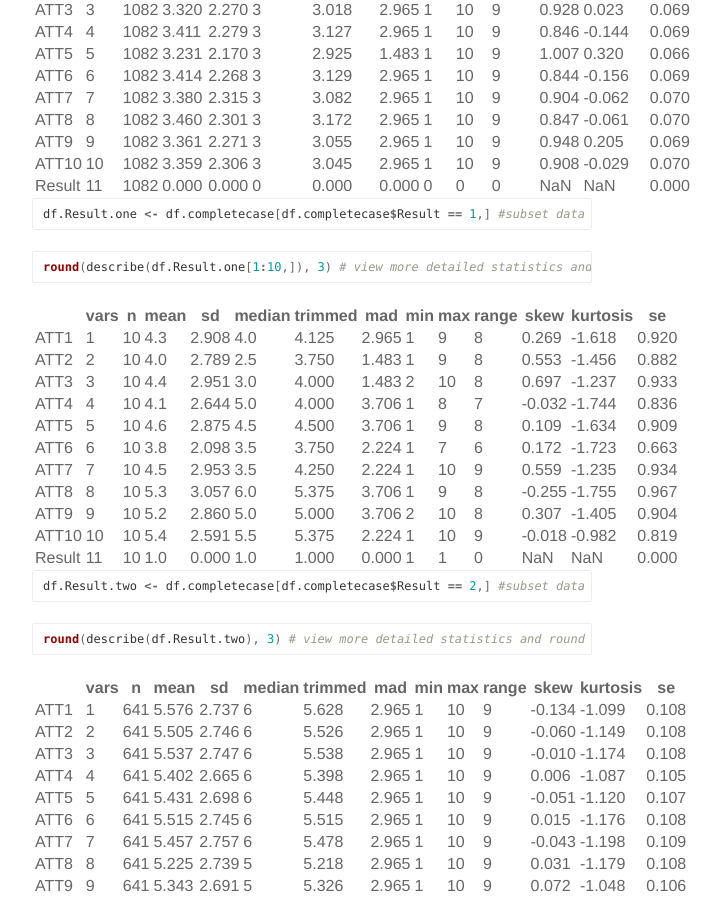
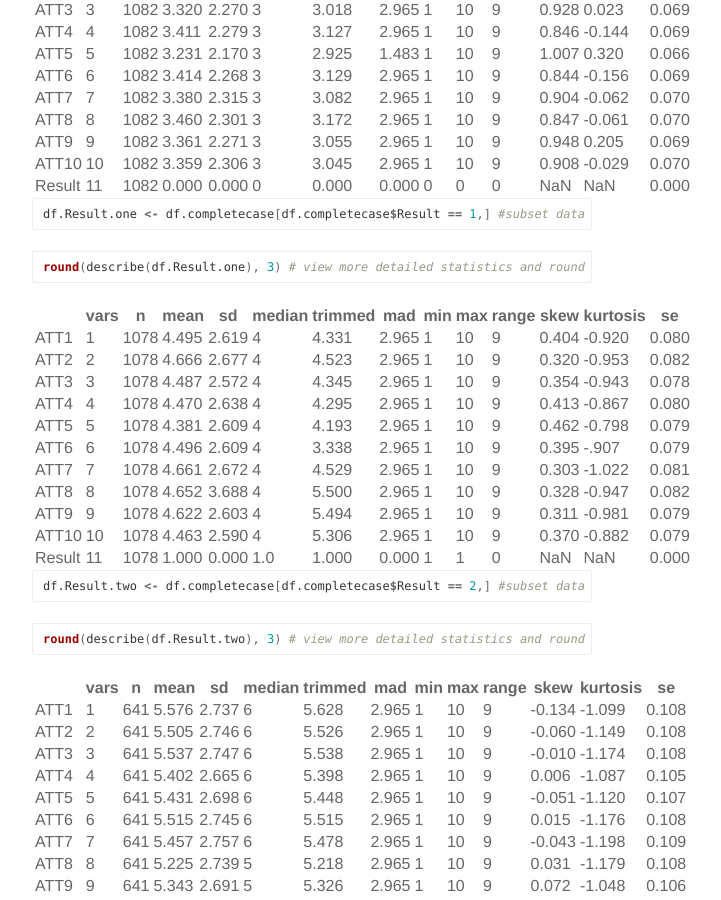
Before and after one commit to lawko698/lawko698.github.io, a Jekyll site: the page built from _posts/2018-08-16-classification-imbalance-classes.markdown, in a window 1280 px wide and 900 px high, scrolled down 6850 px. Shown: the whole window, without its empty margins (328-1049 px from the left). Built offline with Jekyll 4.4.1, drawn with Linux system fonts in a browser that asks for light colours; some of the changed text lies outside the part shown.

Commit message:
Update 2018-08-16-classification-imbalance-classes.markdown

````diff
--- a/_posts/2018-08-16-classification-imbalance-classes.markdown
+++ b/_posts/2018-08-16-classification-imbalance-classes.markdown
@@ -373,25 +373,23 @@ df.Result.one <- df.completecase[df.completecase$Result == 1,] #subset data wher
 
 
 ```R
-round(describe(df.Result.one[1:10,]), 3) # view more detailed statistics and round some variables up to 3 d.p
+round(describe(df.Result.one), 3) # view more detailed statistics and round some variables up to 3 d.p
 ```
 
 
 ||vars|n|mean|sd|median|trimmed|mad|min|max|range|skew|kurtosis|se|
 |--- |--- |--- |--- |--- |--- |--- |--- |--- |--- |--- |--- |--- |--- |
-|ATT1|1|10|4.3|2.908|4.0|4.125|2.965|1|9|8|0.269|-1.618|0.920|
-|ATT2|2|10|4.0|2.789|2.5|3.750|1.483|1|9|8|0.553|-1.456|0.882|
-|ATT3|3|10|4.4|2.951|3.0|4.000|1.483|2|10|8|0.697|-1.237|0.933|
-|ATT4|4|10|4.1|2.644|5.0|4.000|3.706|1|8|7|-0.032|-1.744|0.836|
-|ATT5|5|10|4.6|2.875|4.5|4.500|3.706|1|9|8|0.109|-1.634|0.909|
-|ATT6|6|10|3.8|2.098|3.5|3.750|2.224|1|7|6|0.172|-1.723|0.663|
-|ATT7|7|10|4.5|2.953|3.5|4.250|2.224|1|10|9|0.559|-1.235|0.934|
-|ATT8|8|10|5.3|3.057|6.0|5.375|3.706|1|9|8|-0.255|-1.755|0.967|
-|ATT9|9|10|5.2|2.860|5.0|5.000|3.706|2|10|8|0.307|-1.405|0.904|
-|ATT10|10|10|5.4|2.591|5.5|5.375|2.224|1|10|9|-0.018|-0.982|0.819|
-|Result|11|10|1.0|0.000|1.0|1.000|0.000|1|1|0|NaN|NaN|0.000|
-
-
+|ATT1|1|1078|4.495|2.619|4|4.331|2.965|1|10|9|0.404|-0.920|0.080|
+|ATT2|2|1078|4.666|2.677|4|4.523|2.965|1|10|9|0.320|-0.953|0.082|
+|ATT3|3|1078|4.487|2.572|4|4.345|2.965|1|10|9|0.354|-0.943|0.078|
+|ATT4|4|1078|4.470|2.638|4|4.295|2.965|1|10|9|0.413|-0.867|0.080|
+|ATT5|5|1078|4.381|2.609|4|4.193|2.965|1|10|9|0.462|-0.798|0.079|
+|ATT6|6|1078|4.496|2.609|4|3.338|2.965|1|10|9|0.395|-.907|0.079|
+|ATT7|7|1078|4.661|2.672|4|4.529|2.965|1|10|9|0.303|-1.022|0.081|
+|ATT8|8|1078|4.652|3.688|4|5.500|2.965|1|10|9|0.328|-0.947|0.082|
+|ATT9|9|1078|4.622|2.603|4|5.494|2.965|1|10|9|0.311|-0.981|0.079|
+|ATT10|10|1078|4.463|2.590|4|5.306|2.965|1|10|9|0.370|-0.882|0.079|
+|Result|11|1078|1.000|0.000|1.0|1.000|0.000|1|1|0|NaN|NaN|0.000|
 
 
 ```R
@@ -1433,9 +1431,9 @@ The cancer dataset contains inbalanced class, where two types of cancer share si
 
 List of models sorted by descending test AUC score:
 - Multinominal Logistic Regression
+- SVM(linear)
 - QDA
 - LDA
-- SVM(linear)
 - SVM(radial)
 - Random Forest
 
````
